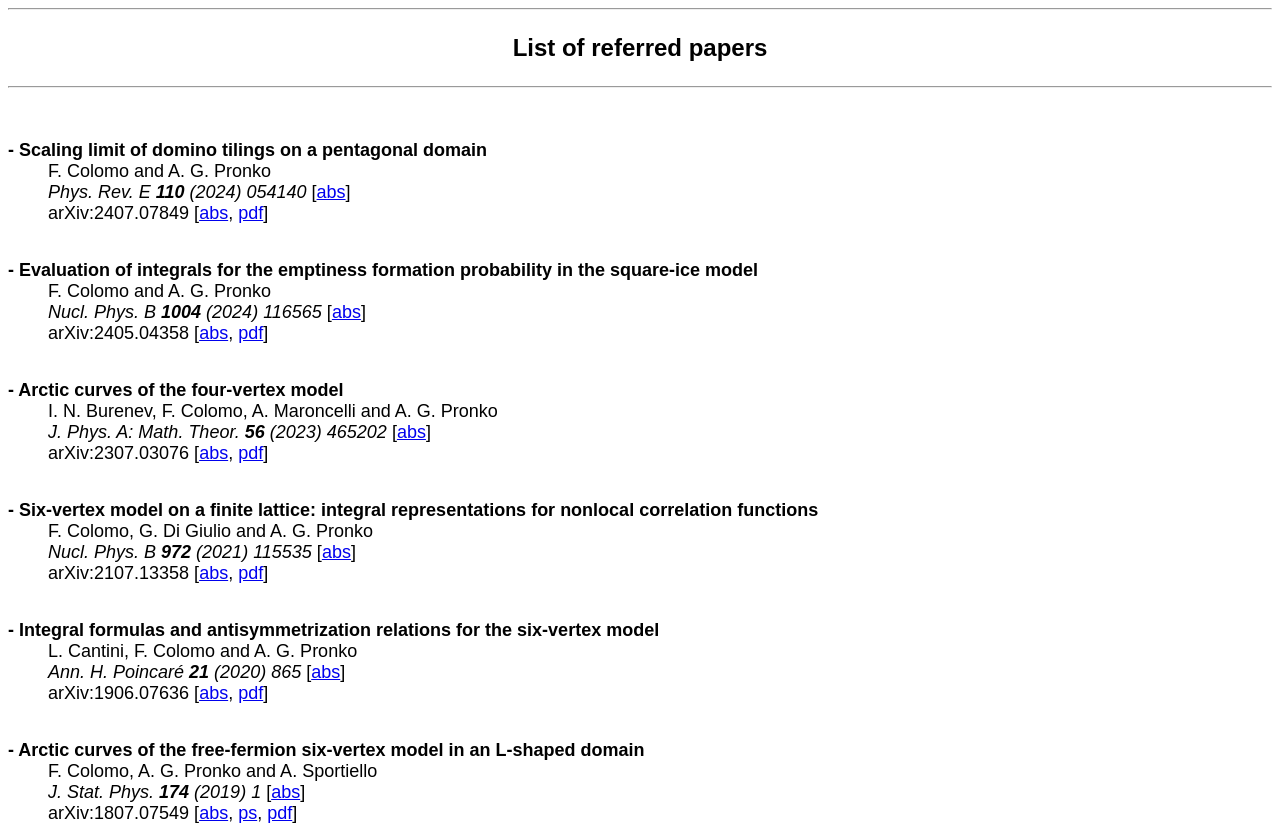
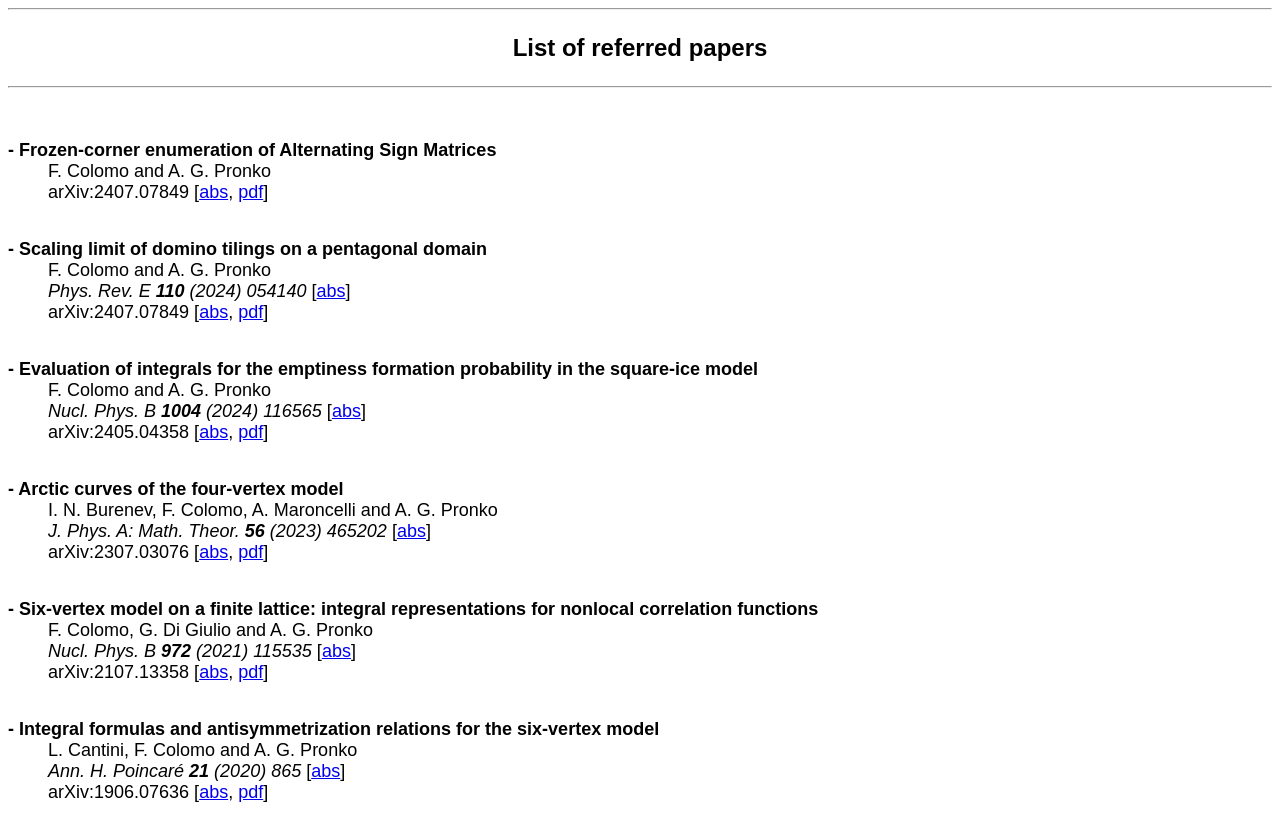
Before and after one commit to filippo-colomo/filippo-colomo.github.io, a plain HTML site: page papers.html in a window 1280 px wide. Shown: the top 827 px of the page. Drawn offline with Linux system fonts and the light colour scheme.

Commit message:
Add files via upload

```diff
--- a/papers.html
+++ b/papers.html
@@ -17,6 +17,19 @@
 
 <!!!!!!!!!!!!!!!!!!!!!!!!!!!!!!!!!!!!!!!!!!!!!!!!!!!!!!!!!!!!!!>
 <BR>
+<!!!!!!!!!!!!!!!!!!!!!!!!!!!!!!!!!!!!!!!!!!!!!!!!!!!!!!!!!!!!!!>
+<BR>
+<dt><font size="+1"><b>- Frozen-corner enumeration of Alternating Sign
+Matrices
+</b><br /></dt>
+<dd>
+F. Colomo and   A. G. Pronko
+<br>
+arXiv:2407.07849
+[<a href="https://arxiv.org/abs/2509.14006">abs</a>,
+<a href="https://arxiv.org/pdf/2509.14006">pdf</a>]
+</dd>
+</font><br>
 <!!!!!!!!!!!!!!!!!!!!!!!!!!!!!!!!!!!!!!!!!!!!!!!!!!!!!!!!!!!!!!>
 <BR>
 <dt><font size="+1"><b>- Scaling limit of domino tilings on a pentagonal domain
```
